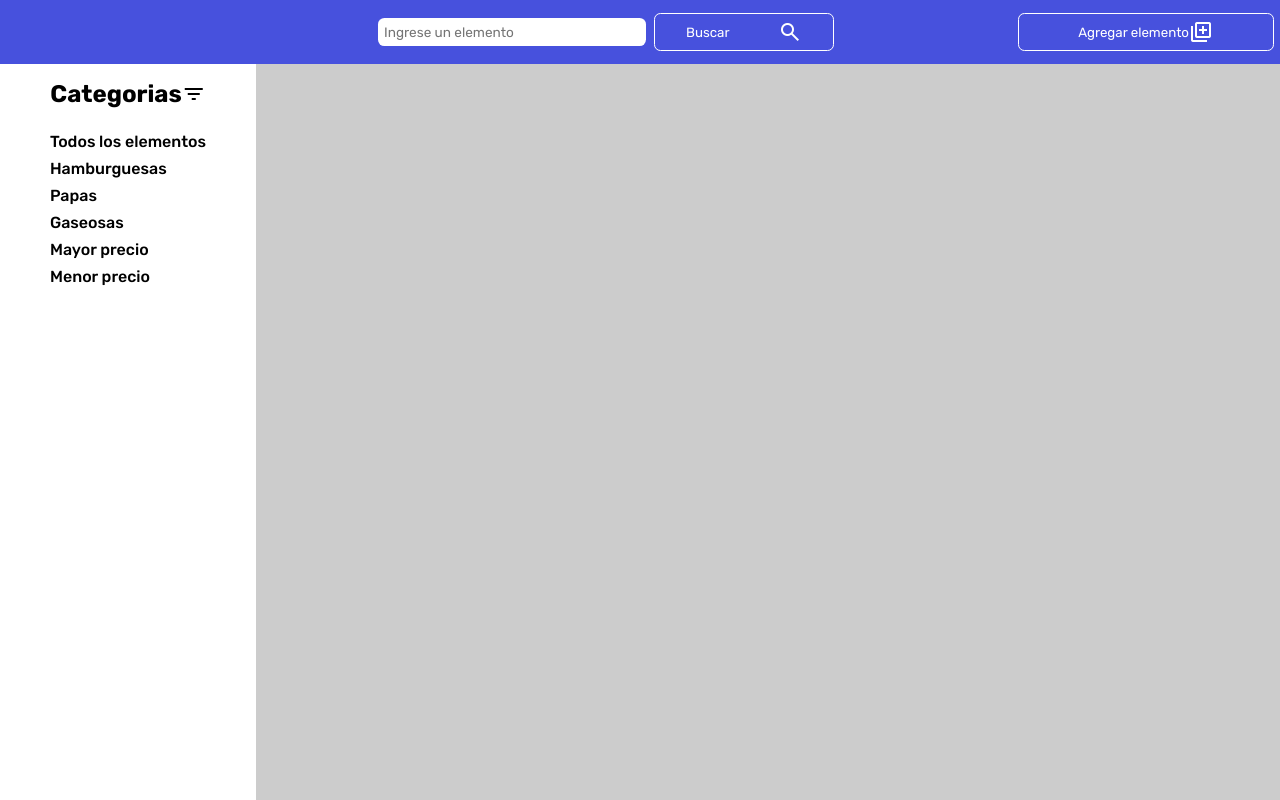
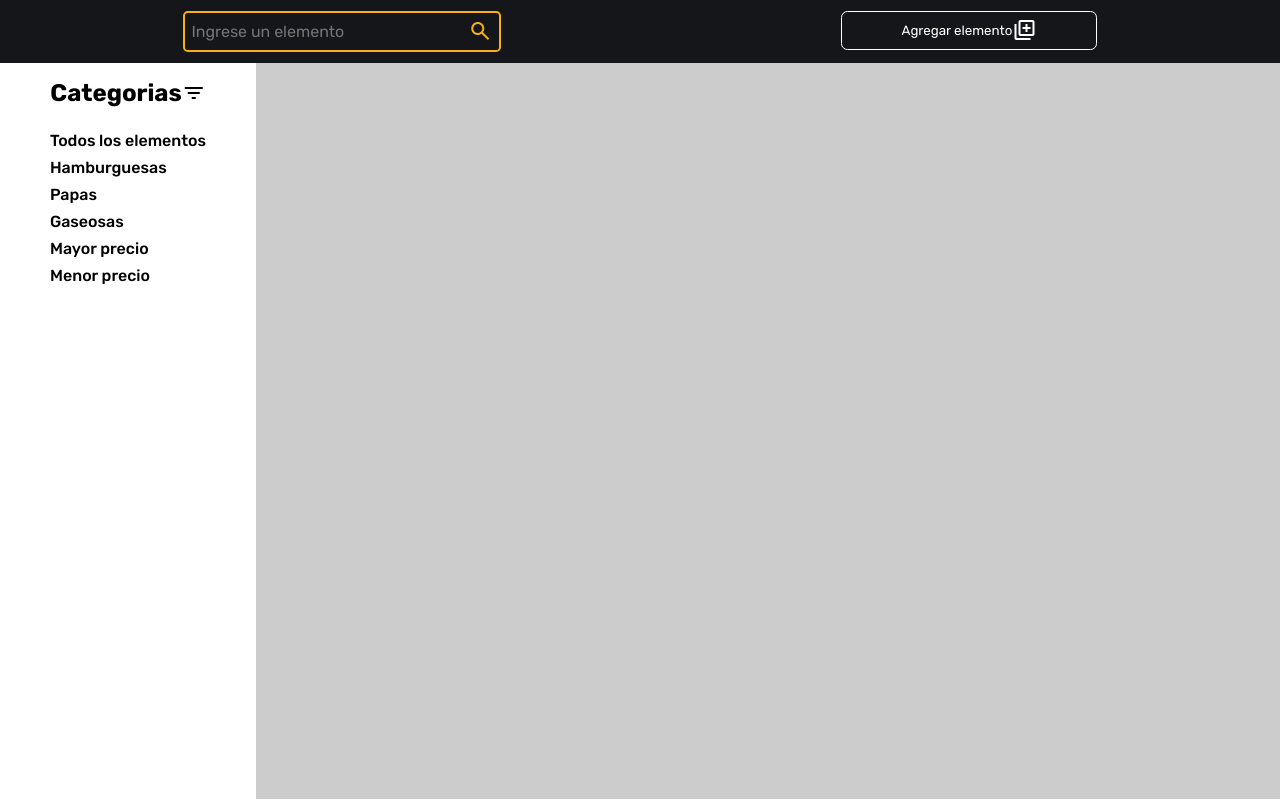
Before and after one commit to jpbiondo/trabajo-practico-integrador-js, a website built with Vite: page index.html in a window 1280 px wide. Built offline with nearby package versions, Linux system fonts and the light colour scheme; some packages are replaced by stand-ins of ours.

Commit message:
Modify header styles

```diff
--- a/index.html
+++ b/index.html
@@ -28,9 +28,11 @@
               placeholder="Ingrese un elemento">
             <button
               id="buttonSearch"
-              class="buttonSearch">Buscar <span class="material-symbols-outlined">
-              search
-              </span></button>
+              class="buttonSearch">
+                <span class="material-symbols-outlined">
+                search
+                </span>
+            </button>
           </div>
 
           <div>
--- a/style.css
+++ b/style.css
@@ -8,9 +8,9 @@
 
 /* ==== HEADER ==== */
 .container__principalHeader {
-  width: 100vw;
-  height: 8vh;
-  background-color: #4751dd;
+  height: 50px;
+  background-color: #141619;
+  padding: .4rem;
 
   display: flex;
   justify-content: flex-end;
@@ -18,9 +18,9 @@
 }
 
 .container__contentHeader {
-  width: 70%;
+  width: 100%;
   display: flex;
-  justify-content: space-between;
+  justify-content: space-around;
   padding: 0.4rem;
 }
 
@@ -29,25 +29,27 @@
   justify-content: space-around;
   align-items: center;
   gap: 1vh;
+  border: 2px solid #FAB00F;
+  border-radius: .3rem;
 }
 
 .inputHeader {
+  background-color: transparent;
   border-radius: 0.4rem;
   border: none;
   padding: 0.4rem;
   outline: none;
-  height: 2vh;
+  height: 3vh;
   width: 20vw;
-  font-size: 1.7vh;
+  font-size: 2vh;
 }
 
 .buttonSearch {
-  border: 1px solid #fff;
+  border: none;
   background-color: transparent;
   border-radius: .4rem;
   padding: .4rem;
-  width: 14vw;
-  color: #fff;
+  color: #FAB00F;
 
   display: flex;
   justify-content: space-around;
```
